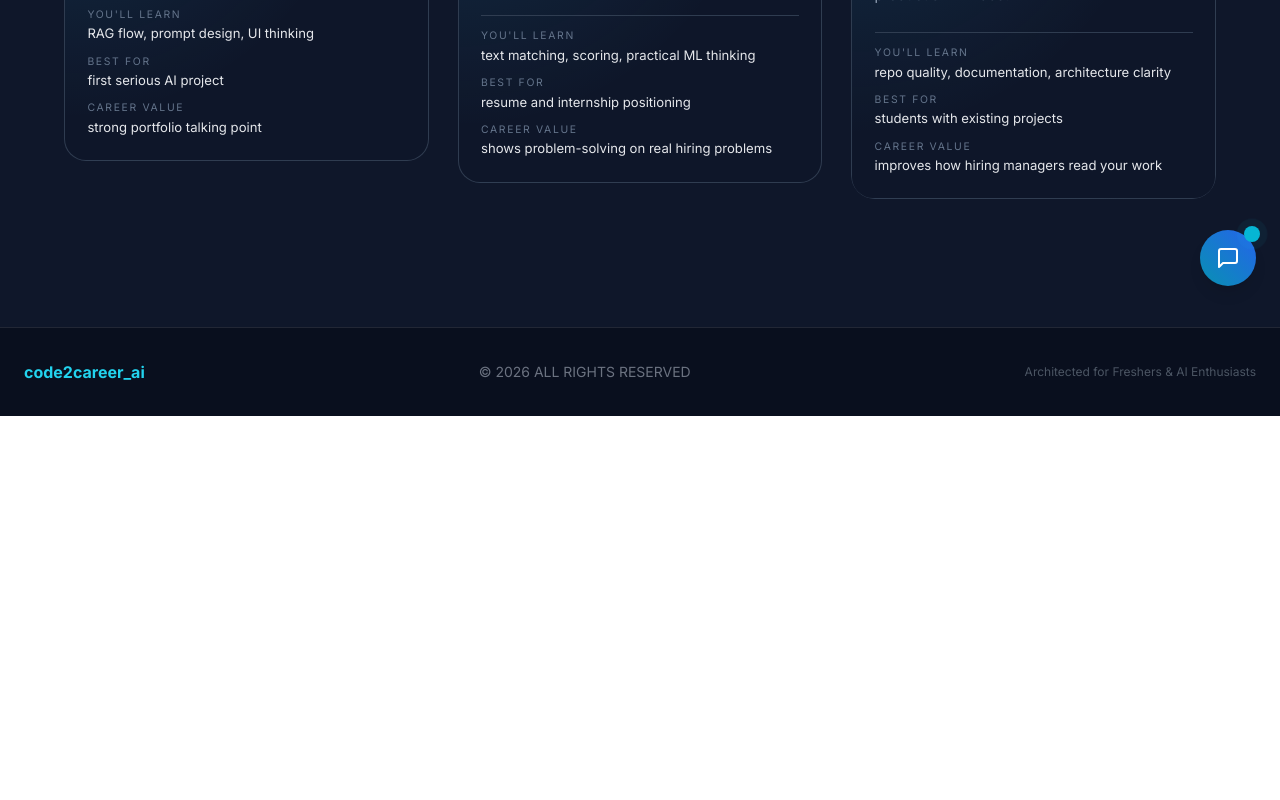
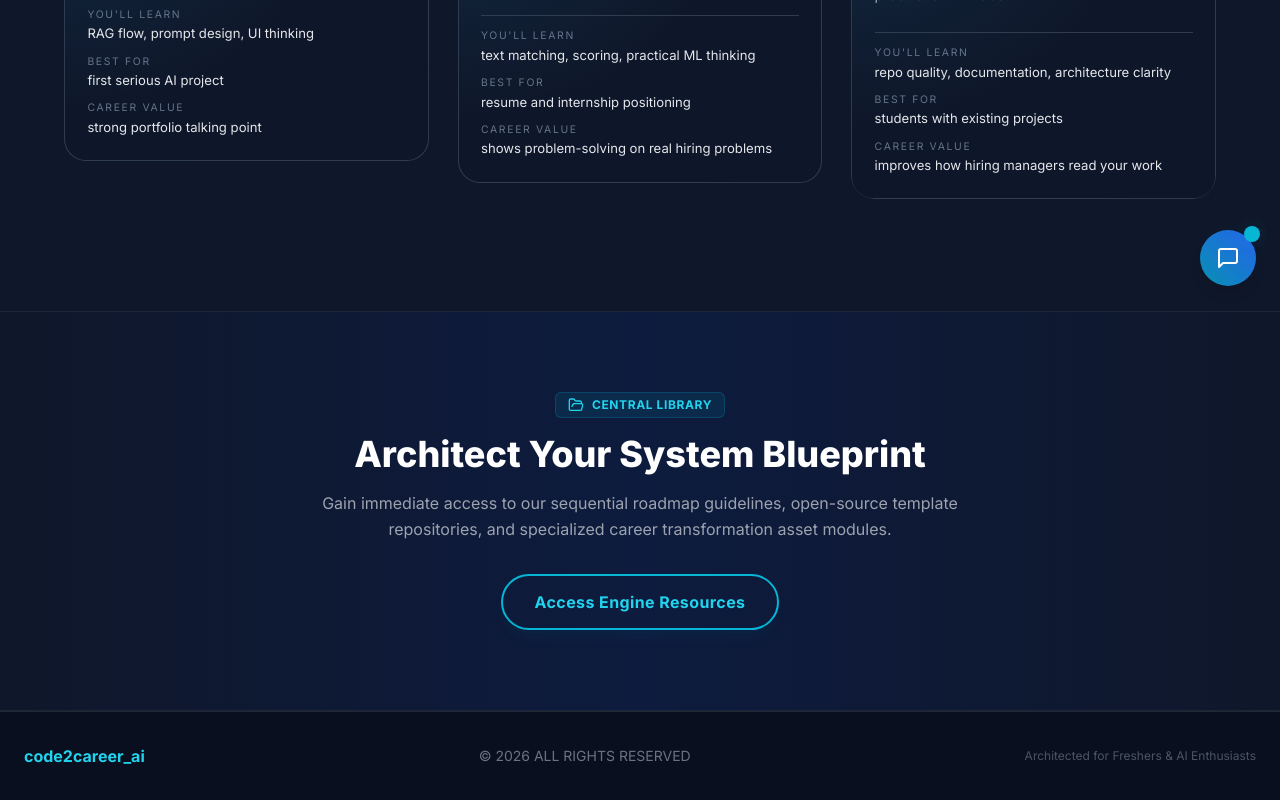
Before and after one commit to RzLetsCode/portfolio, a Next.js app: page /projects in a window 1280 px wide. Shown: the part 490-1290 px from the top of the page. Before the commit the page ends 906 px from the top, so only its background shows below. Built offline with nearby package versions, Linux system fonts and the light colour scheme.

Commit message:
Enhance page with central library resource section
Added a central library resource section with a title, description, and link.

```diff
--- a/app/projects/page.tsx
+++ b/app/projects/page.tsx
@@ -1,5 +1,6 @@
 import type { Metadata } from 'next';
 import Link from 'next/link';
+import { FolderOpen } from 'lucide-react';
 import Projects from '../../components/Projects';
 
 export const metadata: Metadata = {
@@ -39,9 +40,33 @@ export default function ProjectsPage() {
 
       {/* Main Content Body */}
       <main className="pt-24 min-h-screen bg-[#0f172a] flex flex-col justify-between">
-        <div className="flex-grow pb-16">
+
+        {/* Project Component Ecosystem Block */}
+        <div className="flex-grow pb-12">
           <Projects />
         </div>
+
+        {/* Central Library Resource Block (Repositioned here from Front Page) */}
+        <section className="py-20 px-6 bg-gradient-to-r from-slate-900 via-[#0d1b3e] to-slate-900 border-t border-b border-slate-800/80 text-center">
+          <div className="max-w-4xl mx-auto">
+            <div className="inline-flex items-center gap-2 bg-cyan-500/10 border border-cyan-500/20 rounded-md px-3 py-1 mb-4">
+              <FolderOpen className="w-4 h-4 text-cyan-400" />
+              <span className="text-cyan-400 text-xs font-bold uppercase tracking-wider">Central Library</span>
+            </div>
+            <h2 className="text-3xl md:text-4xl font-extrabold text-white mb-4">
+              Architect Your System Blueprint
+            </h2>
+            <p className="text-gray-400 max-w-2xl mx-auto mb-8 leading-relaxed">
+              Gain immediate access to our sequential roadmap guidelines, open-source template repositories, and specialized career transformation asset modules.
+            </p>
+            <Link
+              href="/resources/"
+              className="inline-block bg-transparent hover:bg-cyan-500 border-2 border-cyan-500 text-cyan-400 hover:text-black font-bold px-8 py-3.5 rounded-full transition-all duration-300 tracking-wide shadow-lg shadow-cyan-500/5"
+            >
+              Access Engine Resources
+            </Link>
+          </div>
+        </section>
 
         {/* Global Footer */}
         <footer className="border-t border-white/10 py-8 px-6 bg-[#090f1e]">
```
